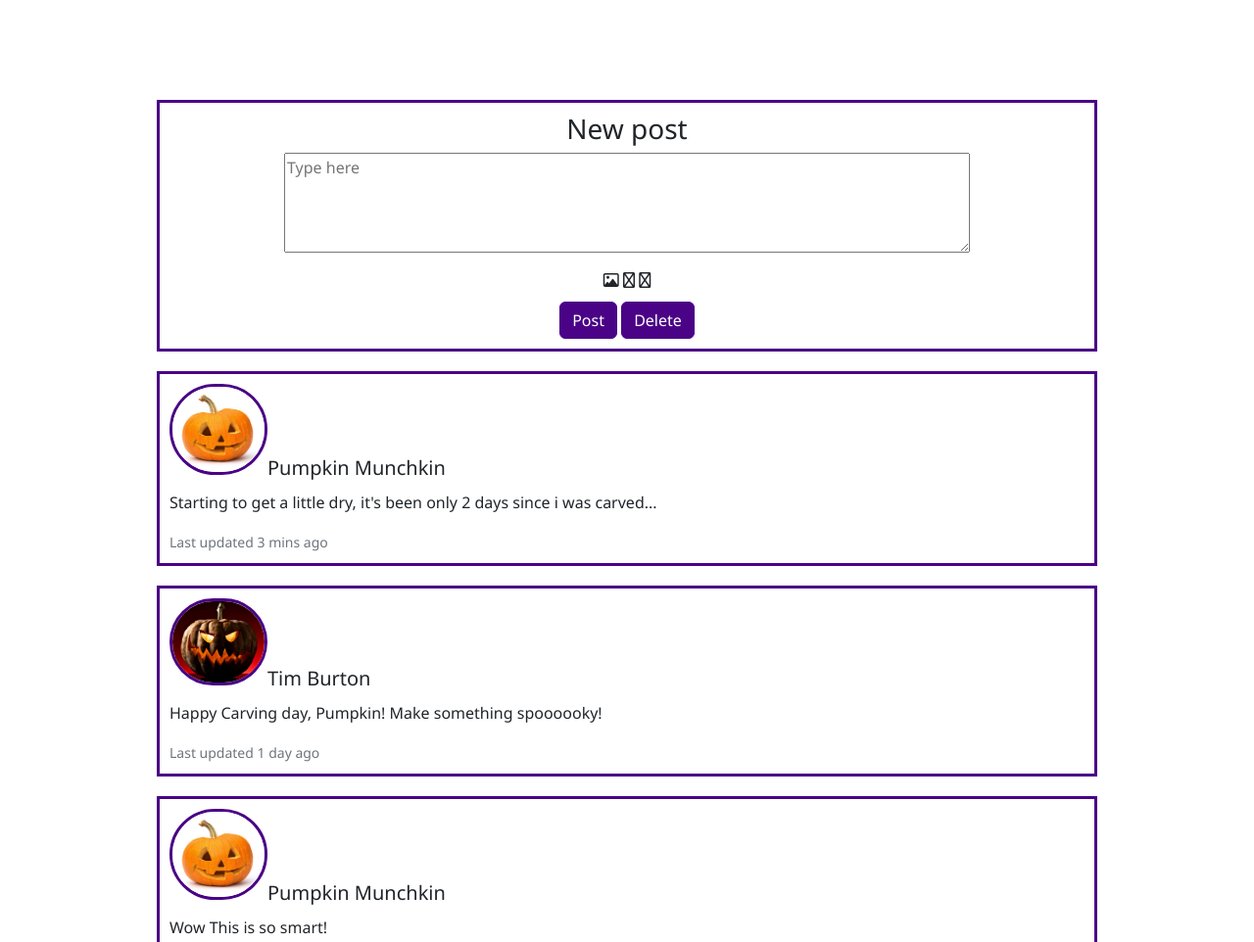
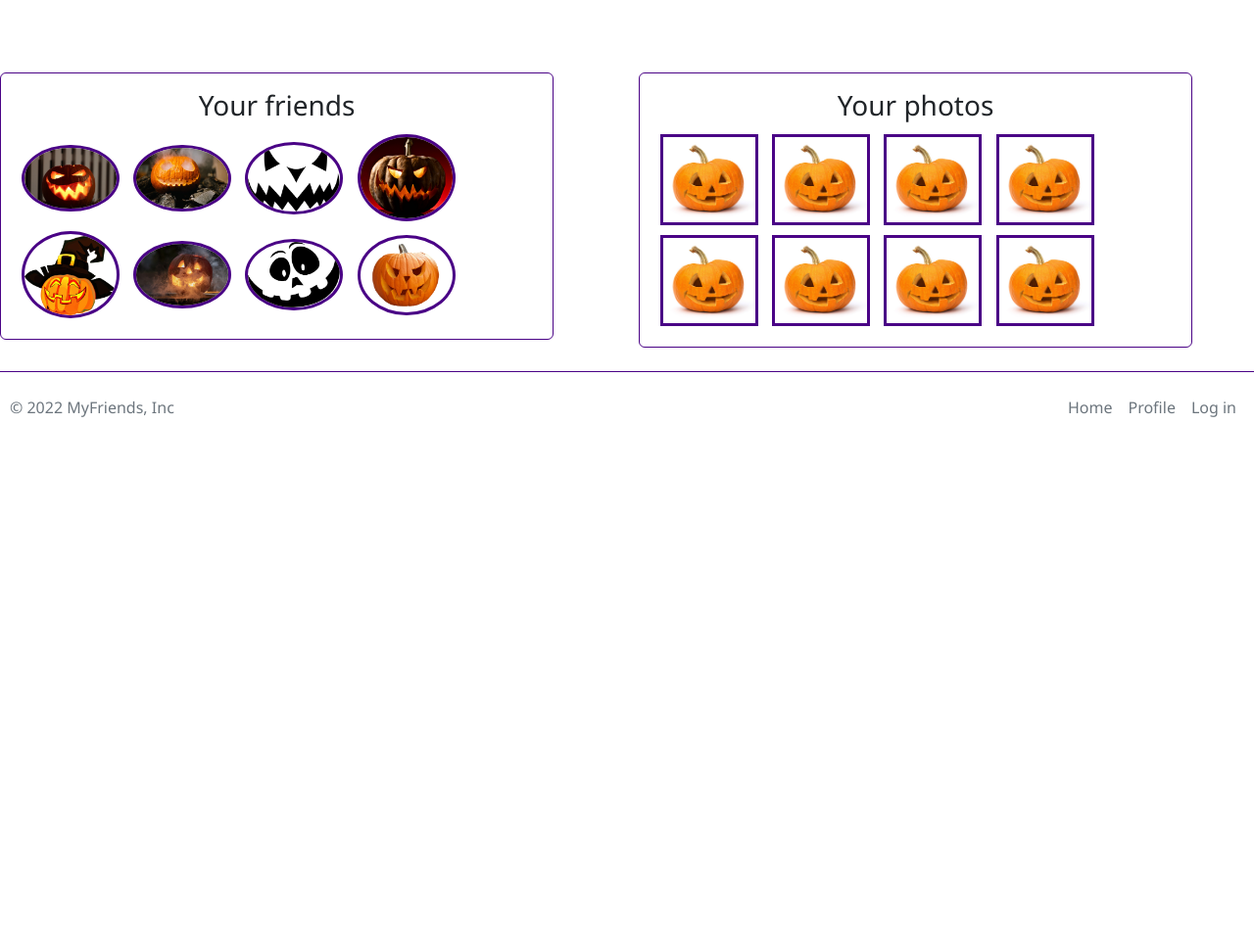
Before and after one commit to MariceAshtiani/MyFriends, a website: page profile.html in a window 1280 px wide. Shown: the part 840-1802 px from the top of the page at 98% size. After the commit the page ends 1316 px from the top, so only its background shows below. Drawn offline with nearby package versions, Linux system fonts and the light colour scheme.

Commit message:
Fixed friends and photos

```diff
--- a/profile.html
+++ b/profile.html
@@ -54,65 +54,43 @@
         <p>Hobbies: Carving</p>
       </div>
     </div>
-    <div class="new-post-container">
-      <h3>New post</h3>
-      <form class="new-post">
-        <textarea class="text-area" rows="4" placeholder="Type here"></textarea>
-        <div class="icons">
-          <i class="fa-regular fa-image"></i>
-          <i class="fa-regular fa-video"></i>
-          <i class="fa-regular fa-link"></i>
+
+    <!--Friends and album-->
+    <div class="row">
+      <div class="col-sm-6">
+        <div class="card border-primary">
+          <div class="card-body">
+            <h3 class="card-title text-center">Your friends</h3>
+            <div class="profiles">
+            <img src="images/profiles/Zelda.jpg" alt="profile image" class="rounded-circle border-primary">
+            <img src="images/profiles/Blake.jpg" alt="profile image" class="rounded-circle border-primary">
+            <img src="images/profiles/Johnny.png" alt="profile image" class="rounded-circle border-primary">
+            <img src="images/profiles/lisa (1).jpg" alt="profile image" class="rounded-circle border-primary">
+            <img src="images/profiles/Nina.png" alt="profile image" class="rounded-circle border-primary">
+            <img src="images/profiles/Robert.jpg" alt="profile image" class="rounded-circle border-primary">
+            <img src="images/profiles/Some.png" alt="profile image" class="rounded-circle border-primary">
+            <img src="images/profiles/Van.png" alt="profile image" class="rounded-circle border-primary">
+          </div>
+          </div>
         </div>
-        <button type="submit" class="btn btn-primary btn-md">Post</button>
-        <button class="btn btn-primary btn-md">Delete</button>
-      </form>
-    </div>
-    <div class="old-post">
-      <div class="card-body">
-        <div class="publisher-profile">
-          <img src="images/profile-picture.jpg" alt="Profile picture of me" class="post-profile-image">
-          <h5 class="card-title">Pumpkin Munchkin</h5>
-          <hr>
+      </div>
+      <div class="col-sm-6">
+        <div class="card border-primary">
+          <div class="card-body">
+            <h3 class="card-title text-center">Your photos</h3>
+            <div class="profile-album">
+            <img src="images/profile-picture.jpg" alt="profile image" class="border-primary">
+            <img src="images/profile-picture.jpg" alt="profile image" class="border-primary">
+            <img src="images/profile-picture.jpg" alt="profile image" class="border-primary">
+            <img src="images/profile-picture.jpg" alt="profile image" class="border-primary">
+            <img src="images/profile-picture.jpg" alt="profile image" class="border-primary">
+            <img src="images/profile-picture.jpg" alt="profile image" class="border-primary">
+            <img src="images/profile-picture.jpg" alt="profile image" class="border-primary">
+            <img src="images/profile-picture.jpg" alt="profile image" class="border-primary">
+          </div>
+          </div>
         </div>
-        <p class="card-text">Starting to get a little dry, it's been only 2 days since i was carved...</p>
-        <p class="card-text"><small class="text-muted">Last updated 3 mins ago</small></p>
       </div>
-      <div class="card-body">
-        <div class="publisher-profile">
-          <img src="images/profiles/tim.jpg" alt="Profile picture of Tim" class="post-profile-image">
-          <h5 class="card-title">Tim Burton</h5>
-          <hr>
-        </div>
-          <p class="card-text">Happy Carving day, Pumpkin! Make something spoooooky!</p>
-          <p class="card-text"><small class="text-muted">Last updated 1 day ago</small></p>
-      </div>
-      <div class="card-body">
-        <div class="publisher-profile">
-          <img src="images/profile-picture.jpg" alt="Profile picture of me" class="post-profile-image">
-          <h5 class="card-title">Pumpkin Munchkin</h5>
-          <hr>
-        </div>
-        <p class="card-text">Wow This is so smart!</p>
-        <img src="images/memes/meme5.jpg" alt="funny meme about bagels" class="meme-image">
-        <p class="card-text"><small class="text-muted">Last updated 4 days ago</small></p>
-      </div>
-      <div class="card-body">
-        <div class="publisher-profile">
-          <img src="images/profiles/Van.png" alt="Profile picture of Van Gogh" class="post-profile-image">
-          <h5 class="card-title">Van Gogh</h5>
-          <hr>
-        </div>
-        <p class="card-text">Hello, Pumpkin! I hope you are looking forward to carving yourself! I am hoping you have some time to carve me too! I would really like to be carved out like "The Scream" painting!</p>
-        <p class="card-text"><small class="text-muted">Last updated 1 week ago</small></p>
-      </div>
-    </div>
-    <div class="d-flex flex-column flex-shrink-0 p-3 text-bg-dark sidebar">
-      <a href="/" class="d-flex align-items-center mb-3 mb-md-0 me-md-auto text-white text-decoration-none">
-        <h4 class="fs-4">Online Friends</h4>
-      </a>
-      <hr>
-
-      <hr>
     </div>
   </main>
 
--- a/src/scss/parts/_index.scss
+++ b/src/scss/parts/_index.scss
@@ -10,12 +10,9 @@
     width: 90%;
 }
 
-.row {
-    margin-top: 5%;
-    margin-bottom: 5%;
+.welcome-card {
+    margin: 5%;
     width: 90%;
-    margin-left: 5%;
-    margin-right: 5%;
     border: solid $indigo;
     border-radius: 20px;
 }
--- a/src/scss/parts/_profile.scss
+++ b/src/scss/parts/_profile.scss
@@ -35,61 +35,21 @@
     padding-top: 20px;
 }
 
-.sidebar {
-    width: 230px;
-    max-width: 100%;
-    margin-top: 10%;
-    position: relative;
-    float:left;
-}
-.new-post-container {
-    text-align: center;
-    position: relative;
-    margin: 0 auto;
-    max-width: map-get($container-max-widths, lg);
-    width: 90%;
-    border: solid $primary;
-    padding: 10px;
-    margin-top: 10%;
+.card {
+    width:90%;
 }
 
-.text-area{
-    width: 700px;
-    max-width: 100%;
-}
-
-.icons{
-    cursor: pointer;
-    padding: 10px;
-}
-
-.old-post {
-    margin-top: 15px;
-    position: relative;
-    margin: 0 auto;
-    max-width: map-get($container-max-widths, lg);
-    width: 90%;
-}
-
-.card-body {
-    margin-top: 20px;
-    border: solid $primary;
-    padding: 10px;
-}
-
-.meme-image {
-    max-width: map-get($container-max-widths, sm);
-    max-width: 100%;
-}
-
-.post-profile-image {
+.profiles img{
     max-width: map-get($container-max-widths, xxxsm);
     width: 100%;
     border: solid $border-color;
     border-radius: $border-radius-pill;
+    margin: 5px;
 }
 
-.publisher-profile{
-    display: flex;
-    align-items: baseline;
+.profile-album img{
+    max-width: map-get($container-max-widths, xxxsm);
+    width: 100%;
+    border: solid $border-color;
+    margin:5px;
 }
```
Also changed, not shown: index.html (+1 -1 lines), dist/css/styles.css, 2 other files.
